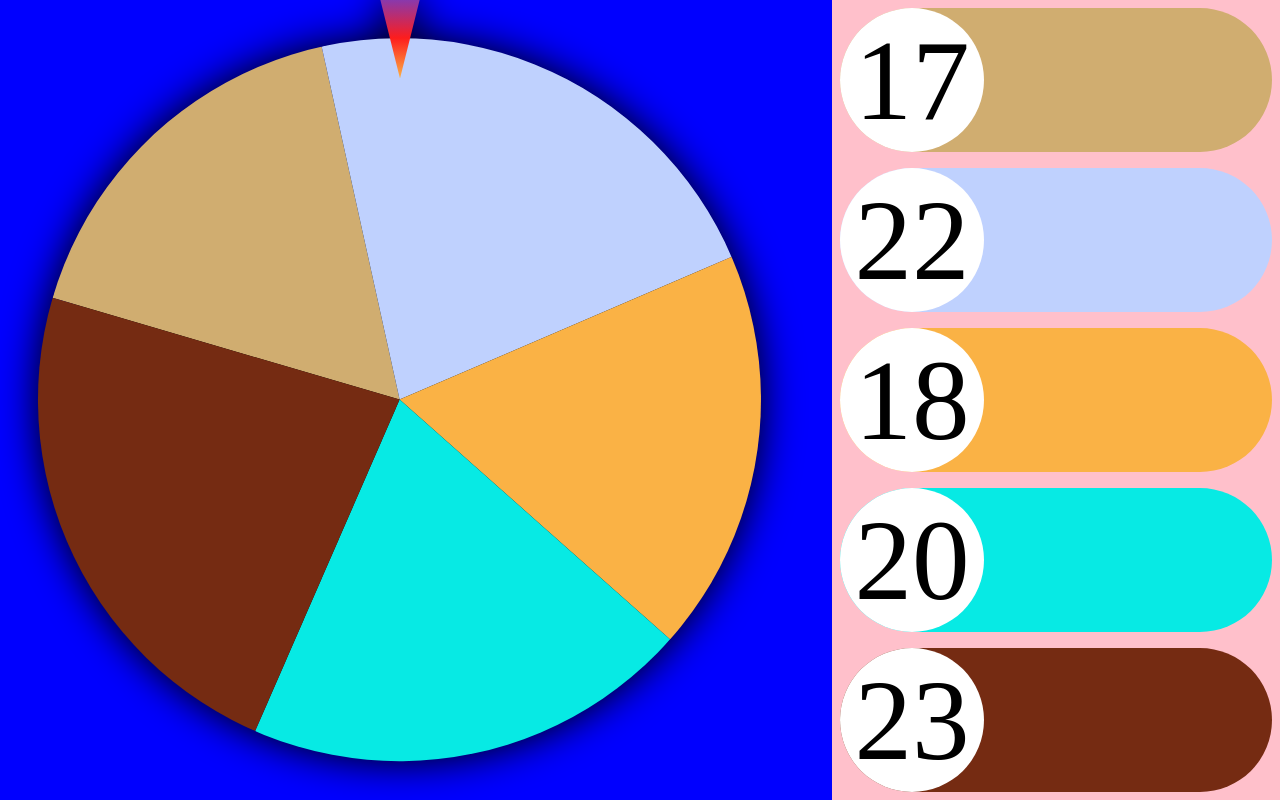
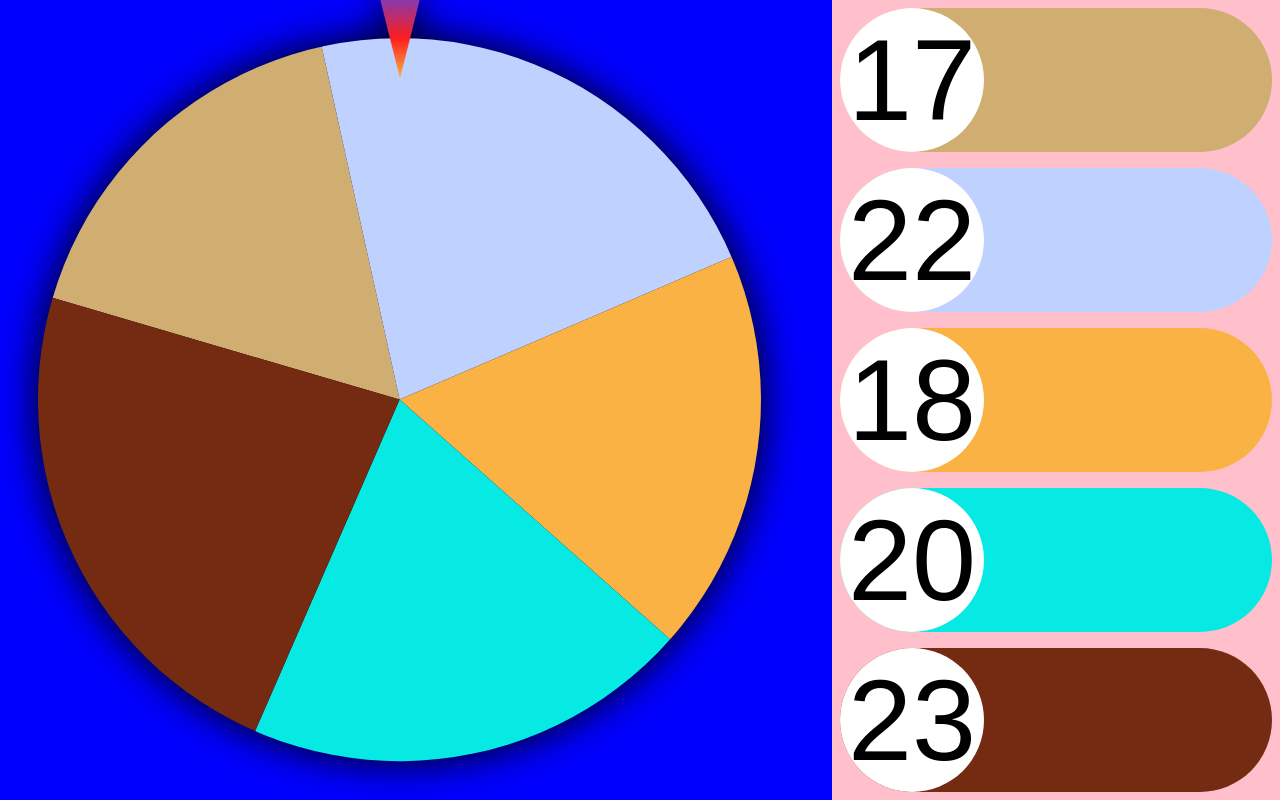
Before and after one commit to NPPortfolio/React_Reward_Wheel, a Next.js app: page / in a window 1280 px wide. Built offline with nearby package versions, Linux system fonts and the light colour scheme.

Commit message:
Update page.tsx

```diff
--- a/app/page.tsx
+++ b/app/page.tsx
@@ -200,7 +200,7 @@ function RewardListElement({color, percentage} : RewardListElementProps) {
           }}
         >
           <p style = {{
-            fontFamily : "'Brush Script MT', 'Brush Script Std', cursive",
+            fontFamily : "'Brush Script MT', 'Brush Script Std', cursive, Arial",
             fontSize : '80cqw',
           }}
           >
```
